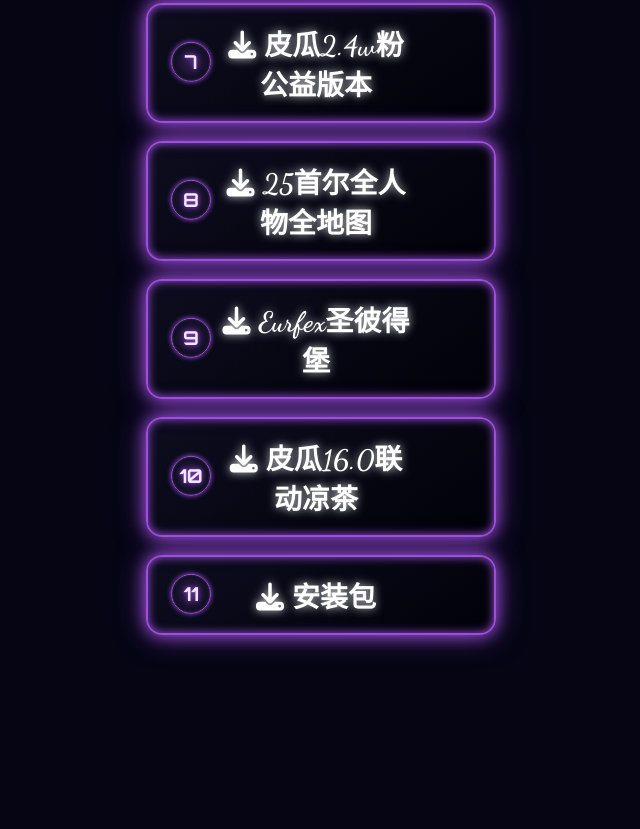
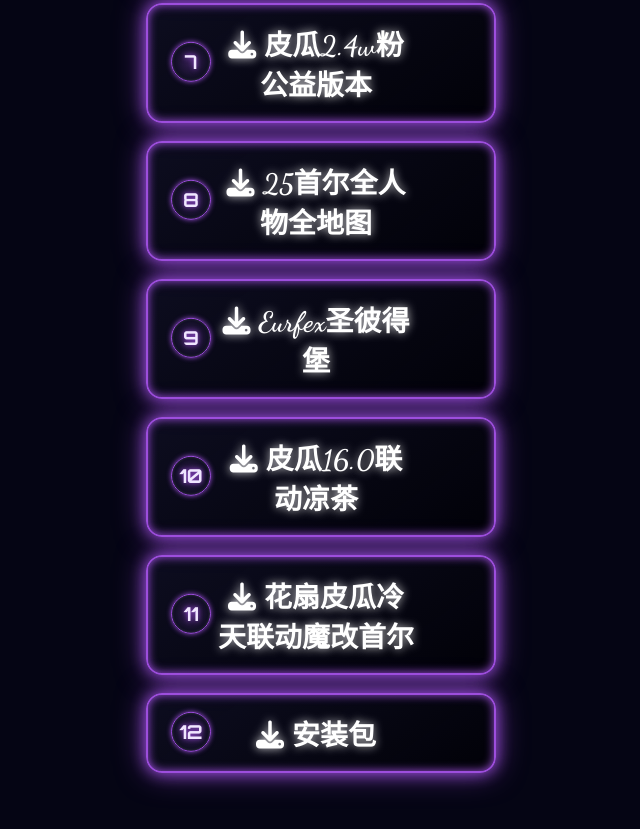
Before and after one commit to qiapigua/qiapigua---3, a plain HTML site: page index.html in a window 1280 px wide. Shown: the part 1145-1974 px from the top of the page, without its empty margins (319-959 px from the left). Before the commit the page ends 1898 px from the top, so only its background shows below. Drawn offline with Linux system fonts and the light colour scheme; a web font is replaced by a local one.

Commit message:
Update index.html

```diff
--- a/index.html
+++ b/index.html
@@ -587,6 +587,10 @@
         </div>
         <div class="btn-wrapper">
             <span class="btn-number">11</span>
+            <a href="https://easylink.cc/2r8p9x" class="install-btn"><i class="fas fa-download"></i>花扇皮瓜冷天联动魔改首尔</a>
+        </div>
+        <div class="btn-wrapper">
+            <span class="btn-number">12</span>
             <a href="#" class="install-btn"><i class="fas fa-download"></i>安装包</a>
         </div>
     </div>
```
